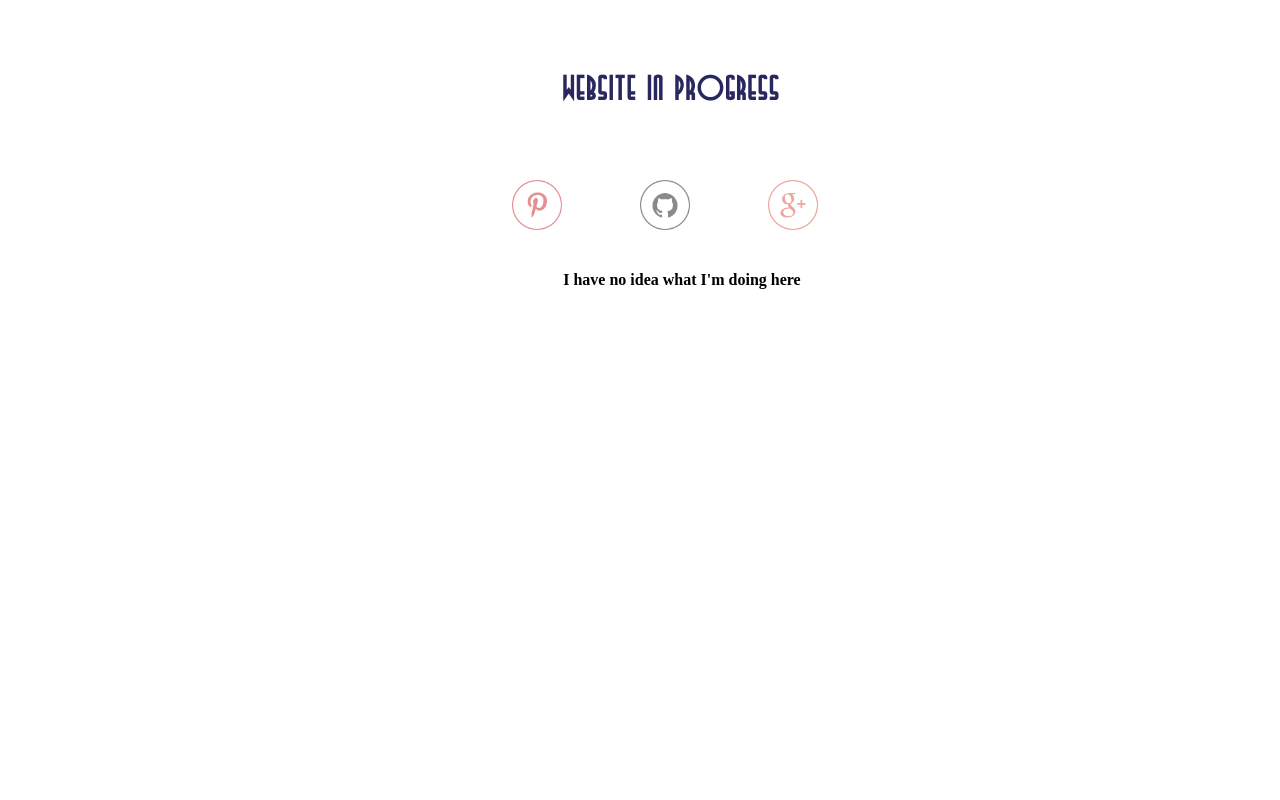
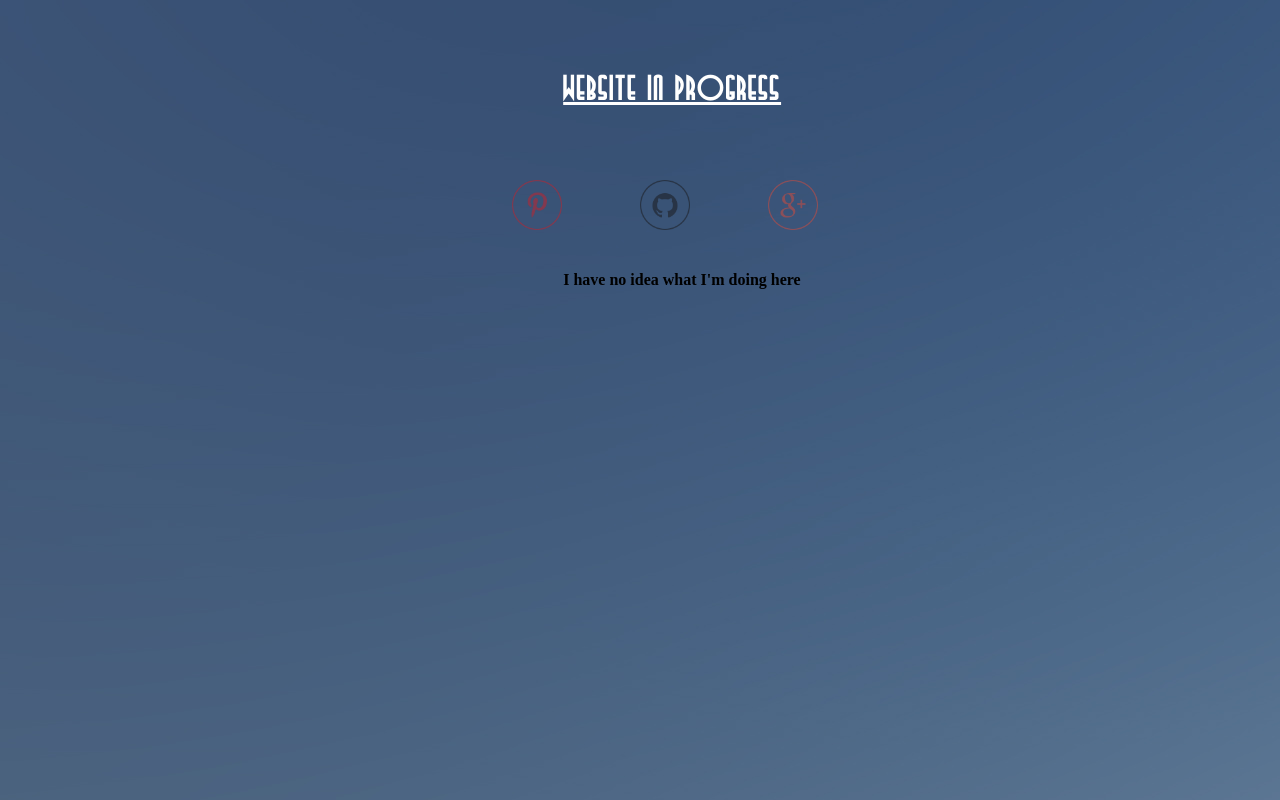
Before and after one commit to bogdan12893/bogdan12893.github.io, a plain HTML site: page index.html in a window 1280 px wide. Drawn offline with Linux system fonts and the light colour scheme.

Commit message:
icon corect and wall

```diff
--- a/css/components.css
+++ b/css/components.css
@@ -6,14 +6,16 @@
 h1 {
 	font-weight: bold;
 	font-family: 'MyFont';
-	color:#28285F;
+	color:#ffffff;
 	position: absolute;
     top: 50px;
     left: 44%;
+	text-decoration: underline;
 }
 body {
-	background-color:#ffffff;
-	}
+    background-image: url("../img/atlantic.png");
+    background-repeat: no-repeat;
+}
 h4 {
     position: absolute;
     top: 250px;
--- a/index.html
+++ b/index.html
@@ -14,7 +14,7 @@
 <h4>I have no idea what I'm doing here</h4>
 
 <a href="https://github.com/bogdan12893">
-<img class="img1" src="img/github.png" alt="HTML5 Icon" width="50px" height="50px">
+<img class="img1" src="img/Github.png" alt="HTML5 Icon" width="50px" height="50px">
 </a>
 <a href="https://plus.google.com/115353780819967233358">
 <img class="img2" src="img/g+.png" alt="HTML5 Icon" width="50px" height="50px">
```
Also changed, not shown: img/atlantic.png (added).
